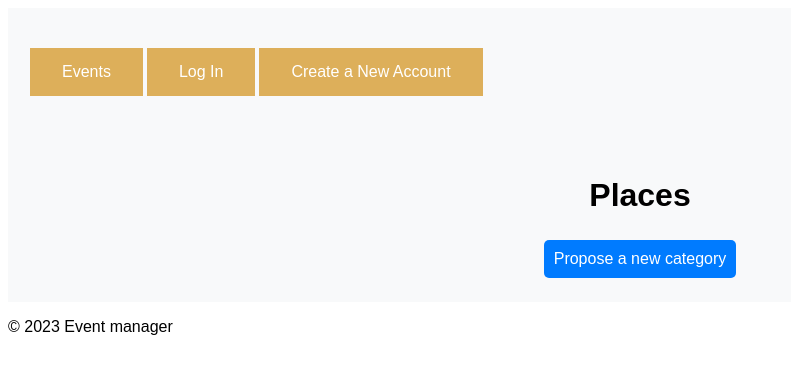
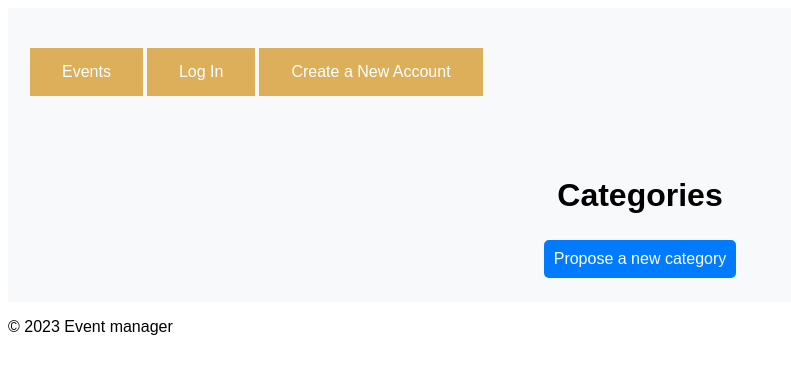
Before and after one commit to smatand/iis2023, a Flask app: template templates/categories.html in a window 1280 px wide. Shown: the top 374 px of the page, without its empty margins (0-791 px from the left). Run offline with Flask 3, Linux system fonts and the light colour scheme; the template is opened without the code that fills it, so the values that code supplies are empty.

Commit message:
typo fix in categories.html

```diff
--- a/templates/categories.html
+++ b/templates/categories.html
@@ -2,7 +2,7 @@
 
 {% block content %}
     <header>
-        <h1>Places</h1>
+        <h1>Categories</h1>
     <div style="display: flex; justify-content: center;">
     <button class="nav-button-2" onclick="window.location.href='{{ url_for('propose_category') }}';">Propose a new category</button>
     </div>
```
